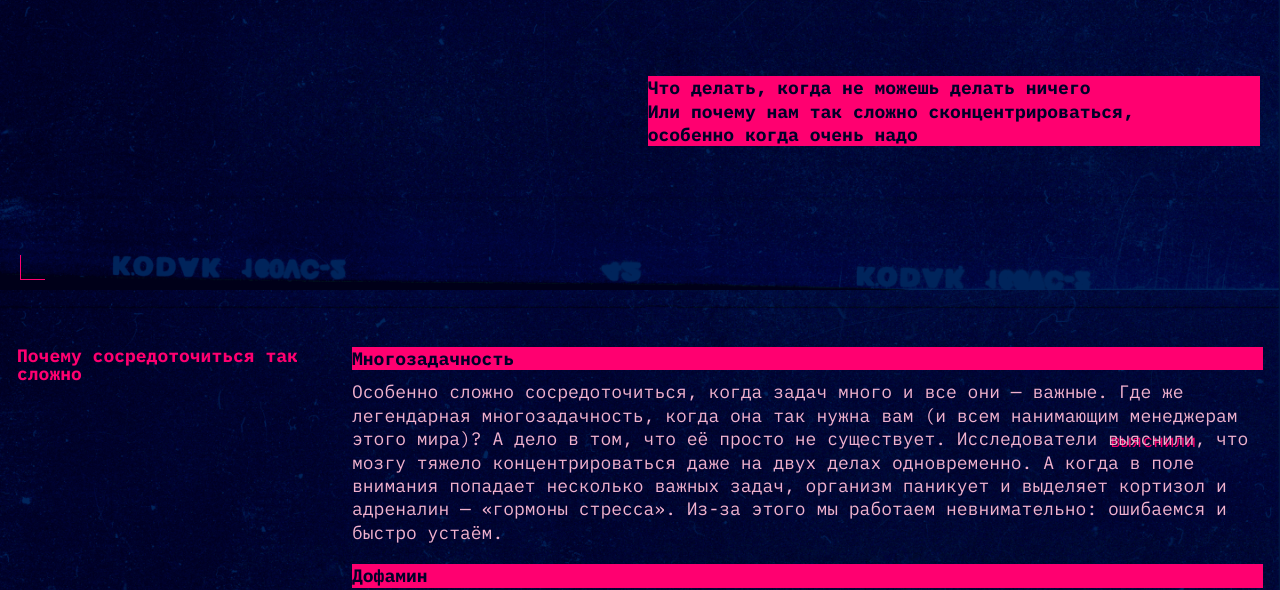
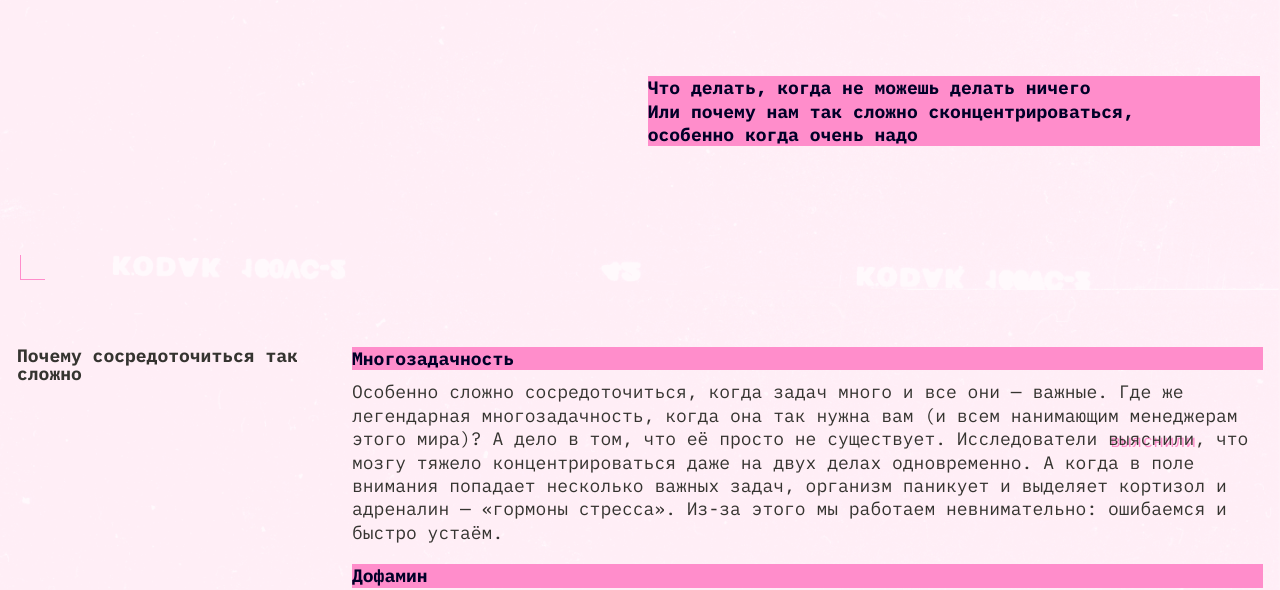
Before and after one commit to nastynastik/slozhno-sosredotochitsya, a plain HTML site: page index.html in a window 1280 px wide. Shown: the part 510-1100 px from the top of the page. Drawn offline with Linux system fonts and the light colour scheme.

Commit message:
Update light.css

```diff
--- a/styles/light.css
+++ b/styles/light.css
@@ -9,4 +9,33 @@
     Так стили написанные ниже будут иметь больший вес,
     чем стили в медиазапросе предпочтений пользователя
   */
+  --main-font: "IBM Plex Mono",monospace;
+  --bg-color:#fff1f7;
+  --accent-color: #ff8dcb;
+  --header-title-color:#ffc2e6;
+  --main-image: url(../images/cover-image-light.png);
+  --button-color: #353430;
+  --color-border:#ff8dcb;
+  --text-description:#353430;
+  --hover-border-color: rgba(50, 49, 45, 0.4);
+  --rec-decor-visibility: hidden;
+  --main-weight: 700;
+  --under-header-title:#353430;
 }
+
+@media (prefers-color-scheme: light) {
+  :root {
+    --main-font: "IBM Plex Mono", monospace;
+    --bg-color:#fff1f7;
+    --accent-color: #ff8dcb;
+    --header-title-color:#ffc2e6;
+    --main-image: url(../images/cover-image-light.png);
+    --button-color: #353430;
+    --color-border:#ff8dcb;
+    --text-description:#353430;
+    --hover-border-color: rgba(50, 49, 45, 0.4);
+    --rec-decor-visibility: hidden;
+    --main-weight: 700;
+    --under-header-title:#353430;
+}
+}
```
